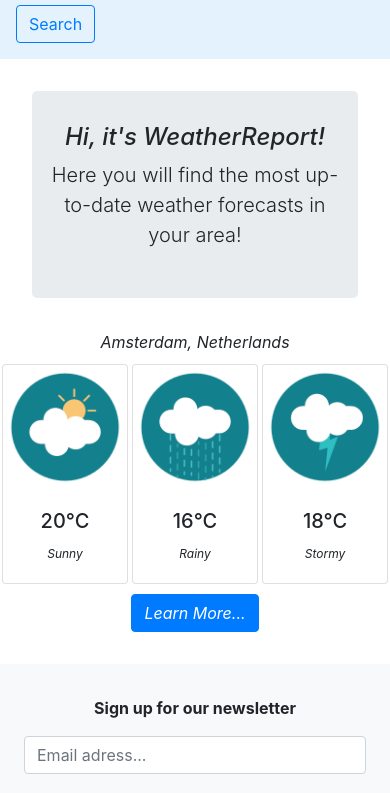
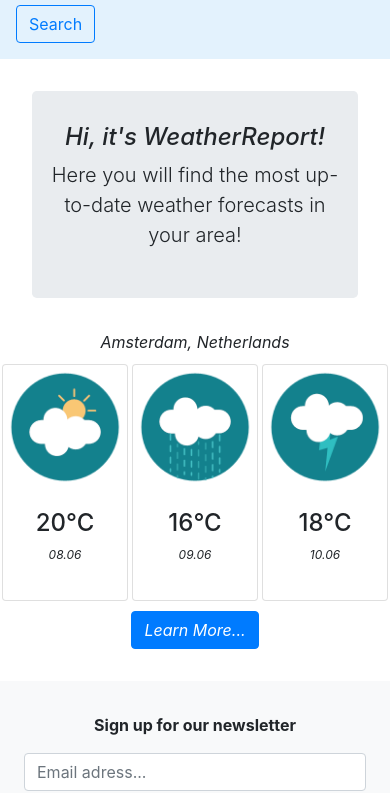
Before and after one commit to MGreshchuk/new-project, a plain HTML site: page index.html in a window 390 px wide. Shown: the part 89-882 px from the top of the page. Drawn offline with nearby package versions, Linux system fonts and the light colour scheme.

Commit message:
responsive

```diff
--- a/index.html
+++ b/index.html
@@ -41,22 +41,22 @@
             <div class="card card-1" >
               <img class="card-img-top" src="./images/cloud-sunny.png" alt="Cloud-Sunny">
               <div class="card-body">
-                <h5 class="card-title">20°C</h5>
-                <p class="card-text">Sunny</p>
+                <h5 class="card-temperature">20°C</h5>
+                <p class="card-date">08.06</p>
               </div>
             </div>
             <div class="card card-2" >
               <img class="card-img-top" src="./images/cloud-rainy.png" alt="Cloud-Rainy">
               <div class="card-body">
-                <h5 class="card-title">16°C</h5>
-                <p class="card-text">Rainy</p>
+                <h5 class="card-temperature">16°C</h5>
+                <p class="card-date">09.06</p>
               </div>
             </div>
             <div class="card card-3" >
               <img class="card-img-top" src="./images/cloud-thunder.png" alt="Cloud-Thunder">
               <div class="card-body">
-                <h5 class="card-title">18°C</h5>
-                <p class="card-text">Stormy</p>
+                <h5 class="card-temperature">18°C</h5>
+                <p class="card-date">10.06</p>
               </div>
             </div>
           </div>
--- a/styles.css
+++ b/styles.css
@@ -22,6 +22,8 @@ body {
     margin: 32px 32px 16px;
 }
 
+/* card block */
+
 .location-text {
     display: flex;
     justify-content: center;
@@ -39,6 +41,15 @@ body {
     text-align: center;
 }
 
+.card-temperature {
+    font-size: 24px;
+}
+
+.card-date {
+    font-style: italic;
+    font-size: 12px;
+}
+
 .card-1, .card-2, .card-3{
     margin: 32px;
 }
@@ -50,6 +61,8 @@ body {
     margin: 8px 0 32px;
     font-style: italic;
 }
+
+/* card block */
 
 @media (max-width: 540px) {
 
@@ -63,10 +76,6 @@ body {
         font-size: 24px;
     }
 
-    .current-location-text {
-        font-size: 30px;
-    }
-
     .card {
         overflow: auto;
         align-items: center;
@@ -75,8 +84,4 @@ body {
         max-width: 100%;
     }
 
-    .card-text {
-        font-style: italic;
-    }
-
 }
```
